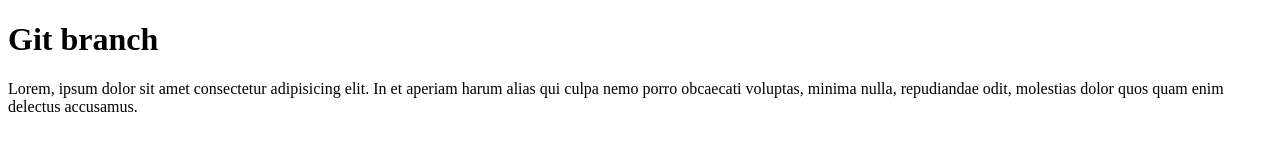
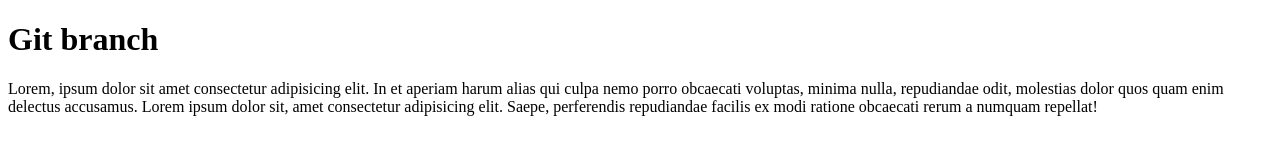
Before and after one commit to Cypher1998/Practicing-Git, a plain HTML site: page payment.html in a window 1280 px wide. Drawn offline with Linux system fonts and the light colour scheme.

Commit message:
payment updated

```diff
--- a/payment.html
+++ b/payment.html
@@ -11,7 +11,9 @@
     <p>
       Lorem, ipsum dolor sit amet consectetur adipisicing elit. In et aperiam
       harum alias qui culpa nemo porro obcaecati voluptas, minima nulla,
-      repudiandae odit, molestias dolor quos quam enim delectus accusamus.
+      repudiandae odit, molestias dolor quos quam enim delectus accusamus. Lorem
+      ipsum dolor sit, amet consectetur adipisicing elit. Saepe, perferendis
+      repudiandae facilis ex modi ratione obcaecati rerum a numquam repellat!
     </p>
   </body>
 </html>
```
